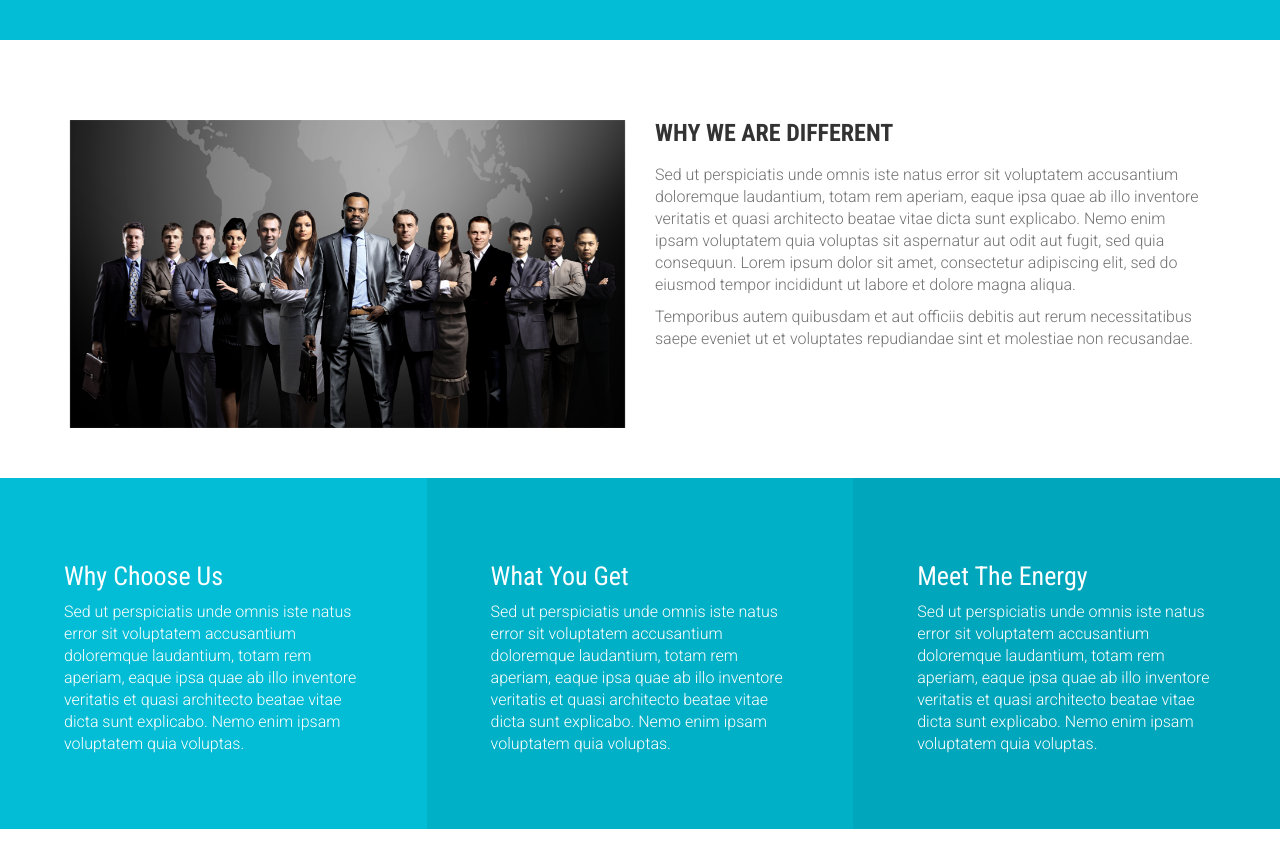
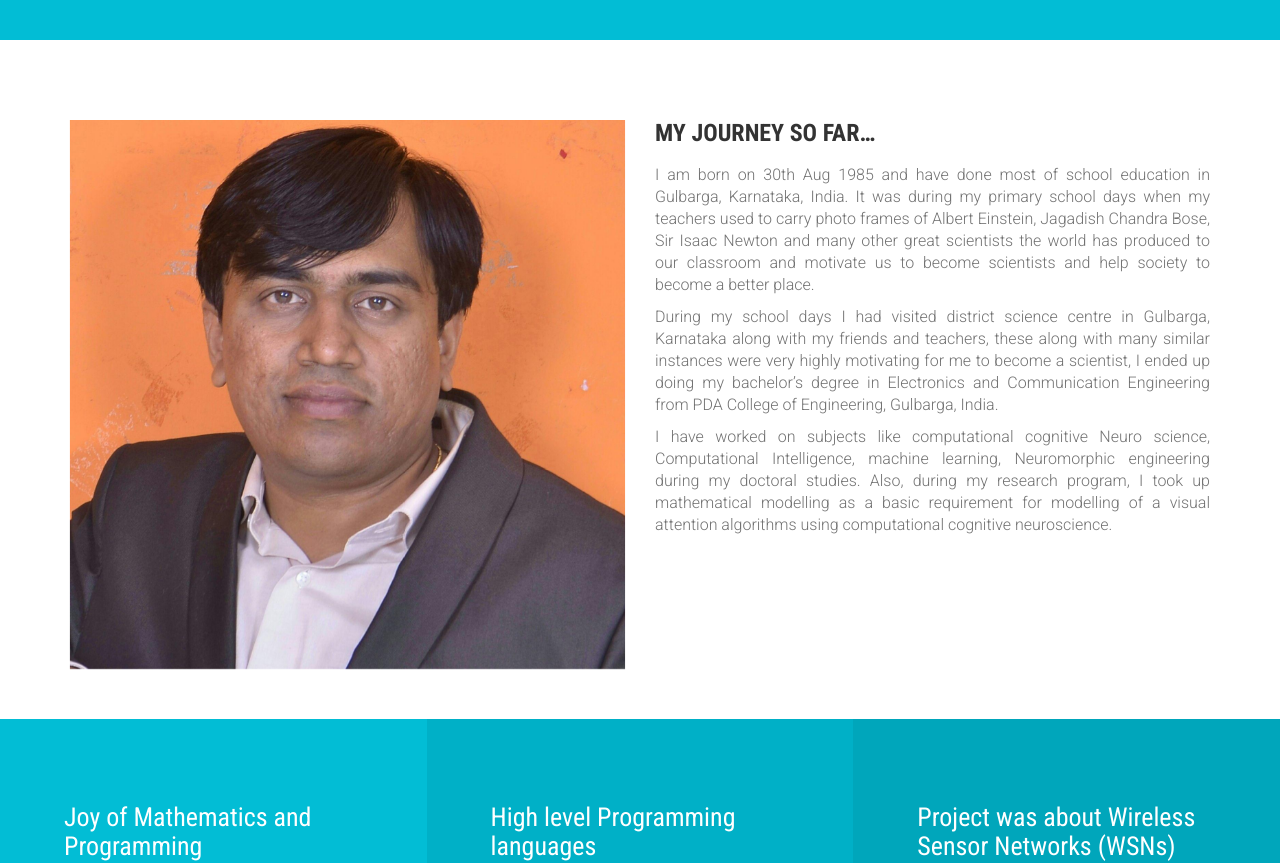
Before and after one commit to InspireSoftwareDevelopers/Kounte.github.io, a plain HTML site: page about.html in a window 1280 px wide. Shown: the part 240-1103 px from the top of the page. Drawn offline with Linux system fonts and the light colour scheme; files whose address does not match are found by name; a web font is replaced by a local one.

Commit message:
about Section updated

```diff
--- a/about.html
+++ b/about.html
@@ -114,17 +114,19 @@
     <div class="container">
         <div class="row">
             <div class="col-md-6 wow fadeInLeft" data-wow-delay=".3s" >
-                <img src="images/about/about-company.jpg" alt="" class="img-responsive">
+                <img src="images/about/about-me.jpeg" alt="" class="img-responsive">
             </div>
             <div class="col-md-6">
                 <div class="block">
-                    <h3 class="subtitle wow fadeInUp" data-wow-delay=".3s" data-wow-duration="500ms">Why We are Different</h3>
-                    <p  class="wow fadeInUp" data-wow-delay=".5s" data-wow-duration="500ms">
-                        Sed ut perspiciatis unde omnis iste natus error sit voluptatem accusantium doloremque laudantium, totam rem aperiam, eaque ipsa quae ab illo inventore veritatis et quasi architecto beatae vitae dicta sunt explicabo. Nemo enim ipsam voluptatem quia voluptas sit aspernatur aut odit aut fugit, sed quia consequun. Lorem ipsum dolor sit amet, consectetur adipiscing elit, sed do eiusmod tempor incididunt ut labore et dolore magna aliqua.
+                    <h3 class="subtitle wow fadeInUp" data-wow-delay=".3s" data-wow-duration="500ms">My Journey So Far… </h3>
+                    <p style="text-align: justify;"  class="wow fadeInUp" data-wow-delay=".5s" data-wow-duration="500ms">
+                       I am born on 30th Aug 1985 and have done most of school education in Gulbarga, Karnataka, India. It was during my primary school days when my teachers used to carry photo frames of Albert Einstein, Jagadish Chandra Bose, Sir Isaac Newton and many other great scientists the world has produced to our classroom and motivate us to become scientists and help society to become a better place.
                     </p>
-                    <p  class="wow fadeInUp" data-wow-delay=".7s" data-wow-duration="500ms">
-                        Temporibus autem quibusdam et aut officiis debitis aut rerum necessitatibus saepe eveniet ut et voluptates repudiandae sint et molestiae non recusandae.
+                    <p style="text-align: justify;" class="wow fadeInUp" data-wow-delay=".7s" data-wow-duration="500ms">
+                         During my school days I had visited district science centre in Gulbarga, Karnataka along with my friends and teachers, these along with many similar instances were very highly motivating for me to become a scientist, I ended up doing my bachelor’s degree in Electronics and Communication Engineering from PDA College of Engineering, Gulbarga, India.
                     </p>
+                    <p style="text-align: justify;">
+                     I have worked on subjects like computational cognitive Neuro science, Computational Intelligence, machine learning, Neuromorphic engineering during my doctoral studies. Also, during my research program, I took up mathematical modelling as a basic requirement for modelling of a visual attention algorithms using computational cognitive neuroscience.  </p>
 
                 </div>
             </div>
@@ -142,26 +144,27 @@
         <div class="row">
             <div class="block about-feature-1 wow fadeInDown" data-wow-duration="500ms" data-wow-delay=".3s">
                 <h2>
-                Why Choose Us
+               Joy of Mathematics and Programming
                 </h2>
-                <p>
-                    Sed ut perspiciatis unde omnis iste natus error sit voluptatem accusantium doloremque laudantium, totam rem aperiam, eaque ipsa quae ab illo inventore veritatis et quasi architecto beatae vitae dicta sunt explicabo. Nemo enim ipsam voluptatem quia voluptas.
+                <p style="text-align: justify;">
+                  The rigorous and beautiful logic of Mathematics has always fascinated me. I have always been a person who love mathematics and enjoy learning it. Even in school days, I used to top in mathematics even though I was not topper in other subjects. I have always performed exceptionally good in mathematics throughout my academic life.<strong> I scored 125 marks out of 125 marks in mathematics during 2nd semester of Bachelor’s in engineering degree</strong>.
                 </p>
             </div>
             <div class="block about-feature-2 wow fadeInDown" data-wow-duration="500ms" data-wow-delay=".5s">
                 <h2 class="item_title">
-                What You Get
+                High level Programming languages
                 </h2>
                 <p>
-                    Sed ut perspiciatis unde omnis iste natus error sit voluptatem accusantium doloremque laudantium, totam rem aperiam, eaque ipsa quae ab illo inventore veritatis et quasi architecto beatae vitae dicta sunt explicabo. Nemo enim ipsam voluptatem quia voluptas.
+                    High level Programming languages like C, C++, assembly level language programming like Microprocessor 8086 programming, Microcontroller 8051 programming etc are very interesting to me. So, I always like challenges of learning a new programming language or exploring a new dimension in the programming languages I know.  </br>
+                    The project I took up during my final year engineering was designed to provide security and to avoid non-authorized Person to enter the Premises called as Electronic Register Notepad.
                 </p>
             </div>
             <div class="block about-feature-3 wow fadeInDown" data-wow-duration="500ms" data-wow-delay=".7s">
                 <h2 class="item_title">
-                Meet The Energy
+                Project was about Wireless Sensor Networks (WSNs)
                 </h2>
-                <p>
-                    Sed ut perspiciatis unde omnis iste natus error sit voluptatem accusantium doloremque laudantium, totam rem aperiam, eaque ipsa quae ab illo inventore veritatis et quasi architecto beatae vitae dicta sunt explicabo. Nemo enim ipsam voluptatem quia voluptas.
+                <p style="text-align: justify;">
+                    The next major project work I took up was on service discovery in wireless sensor networks during my master’s studies.</br></br> The project was about Wireless Sensor Networks (WSNs) which were an emerging technology that had a wide perspective for future applications in ubiquitous computing and ambient intelligence.
                 </p>
             </div>
         </div>
```
Also changed, not shown: index.html (+5 -4 lines), images/about/Conclave Photo1.jpeg (added), images/about/about-company1.jpg (renamed from images/about/about-company.jpg), images/about/about-me.jpeg (added), images/about/about.jpg, images/about/about1.jpg (added).
